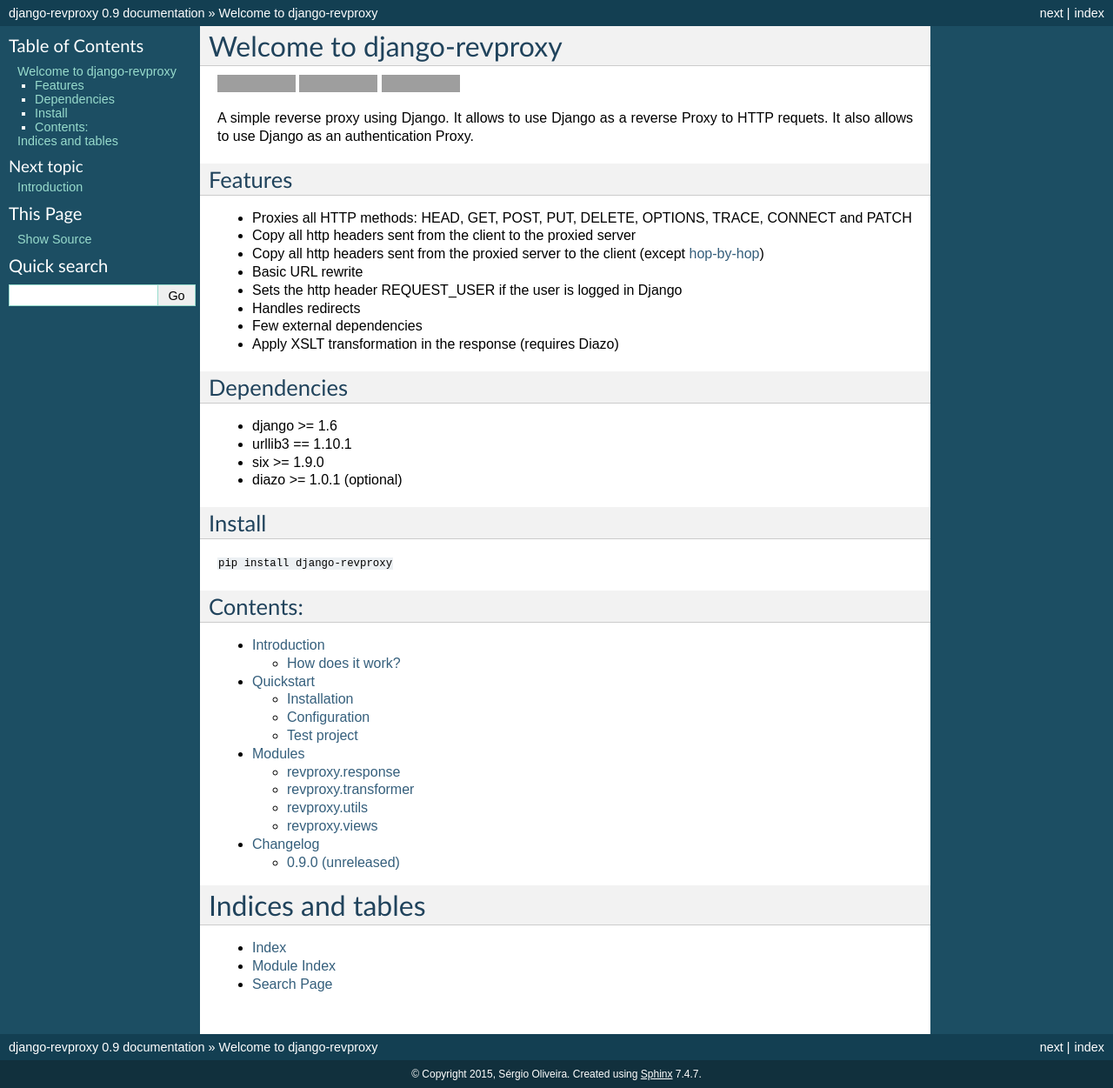
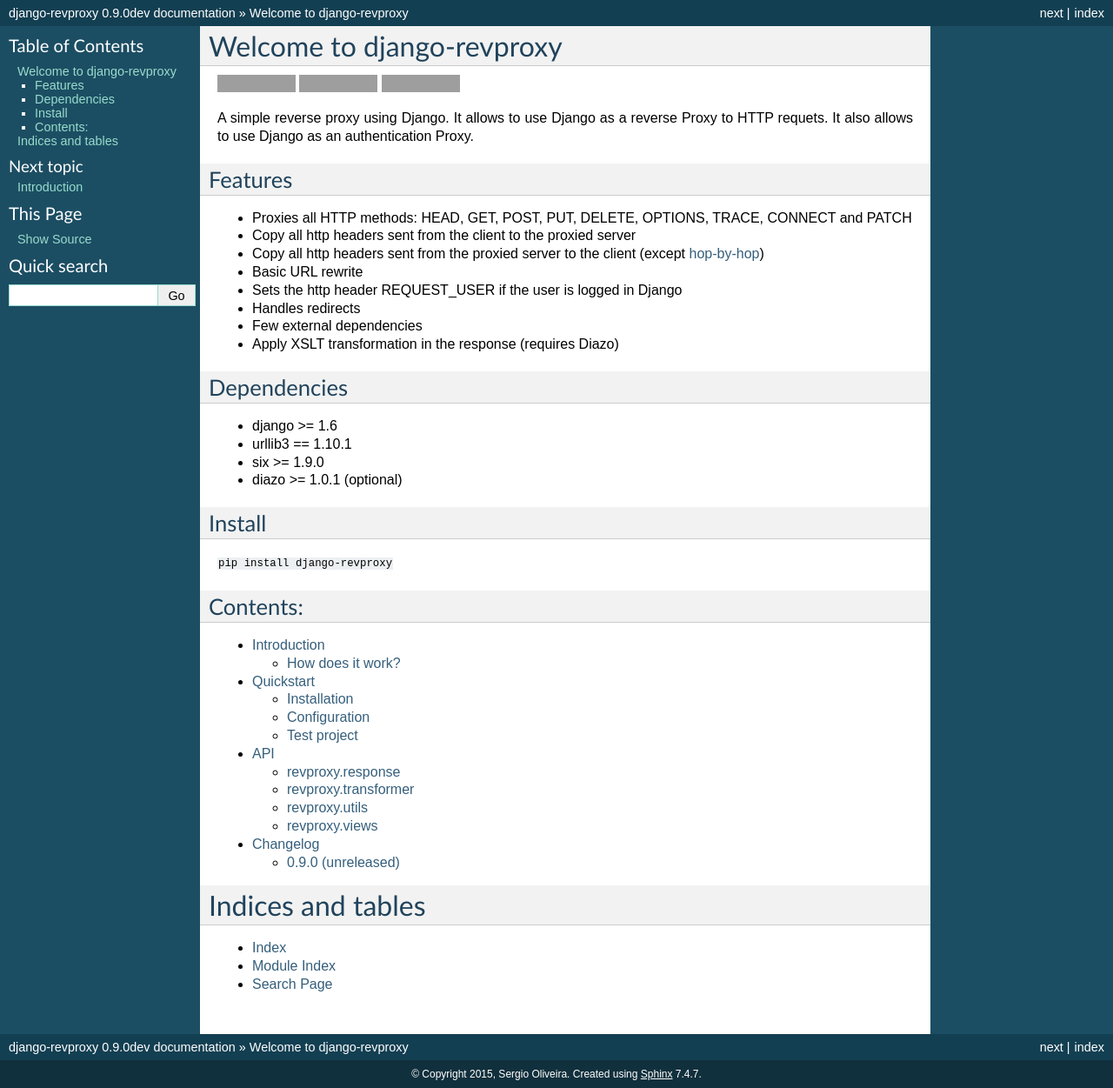
Before and after one commit to jazzband/django-revproxy, a Sphinx documentation site: the page built from docs/index.rst, in a window 1280 px wide. Shown: the whole page at 87% size. Built offline with Sphinx 7.4.7, drawn with Linux system fonts in a browser that asks for light colours; formulas are drawn with MathJax 3; grey boxes are pictures that could not be loaded.

Commit message:
Setting version only in one place

```diff
--- a/docs/conf.py
+++ b/docs/conf.py
@@ -14,6 +14,8 @@
 
 import sys
 import os
+
+from revproxy import __version__
 
 # If extensions (or modules to document with autodoc) are in another directory,
 # add these directories to sys.path here. If the directory is relative to the
@@ -50,16 +52,16 @@
 
 # General information about the project.
 project = u'django-revproxy'
-copyright = u'2015, Sérgio Oliveira'
+copyright = u'2015, Sergio Oliveira'
 
 # The version info for the project you're documenting, acts as replacement for
 # |version| and |release|, also used in various other places throughout the
 # built documents.
 #
 # The short X.Y version.
-version = '0.9'
+version = __version__
 # The full version, including alpha/beta/rc tags.
-release = '0.9'
+release = version
 
 # The language for content autogenerated by Sphinx. Refer to documentation
 # for a list of supported languages.
@@ -203,7 +205,7 @@
 #  author, documentclass [howto, manual, or own class]).
 latex_documents = [
   ('index', 'django-revproxy.tex', u'django-revproxy Documentation',
-   u'Sérgio Oliveira', 'manual'),
+   u'Sergio Oliveira', 'manual'),
 ]
 
 # The name of an image file (relative to this directory) to place at the top of
@@ -233,7 +235,7 @@
 # (source start file, name, description, authors, manual section).
 man_pages = [
     ('index', 'django-revproxy', u'django-revproxy Documentation',
-     [u'Sérgio Oliveira'], 1)
+     [u'Sergio Oliveira'], 1)
 ]
 
 # If true, show URL addresses after external links.
@@ -247,7 +249,7 @@
 #  dir menu entry, description, category)
 texinfo_documents = [
   ('index', 'django-revproxy', u'django-revproxy Documentation',
-   u'Sérgio Oliveira', 'django-revproxy', 'One line description of project.',
+   u'Sergio Oliveira', 'django-revproxy', 'One line description of project.',
    'Miscellaneous'),
 ]
 
--- a/docs/modules.rst
+++ b/docs/modules.rst
@@ -1,5 +1,5 @@
-Modules
-================
+API
+===
 
 revproxy.response
 ------------------------
@@ -9,6 +9,7 @@
     :undoc-members:
     :show-inheritance:
 
+
 revproxy.transformer
 ---------------------------
 
@@ -16,6 +17,7 @@
     :members:
     :undoc-members:
     :show-inheritance:
+
 
 revproxy.utils
 ---------------------
@@ -25,6 +27,7 @@
     :undoc-members:
     :show-inheritance:
 
+
 revproxy.views
 ---------------------
 
--- a/revproxy/__init__.py
+++ b/revproxy/__init__.py
@@ -0,0 +1 @@
+__version__ = '0.9.0dev'
```
Also changed, not shown: setup.py (+12 -1 lines).
